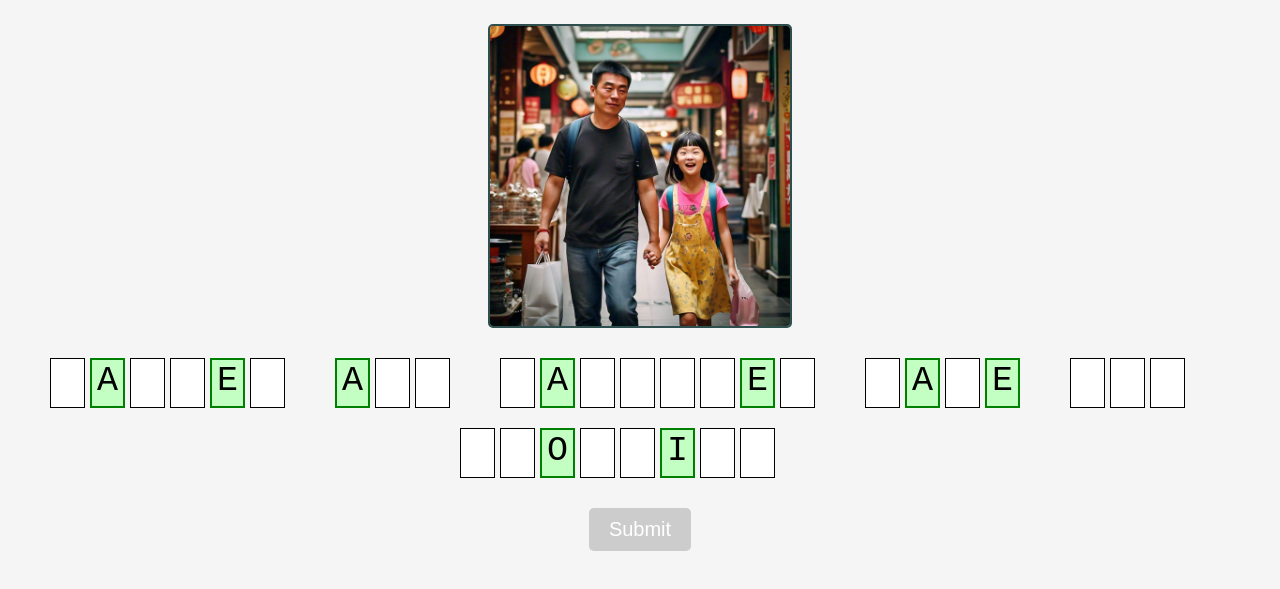
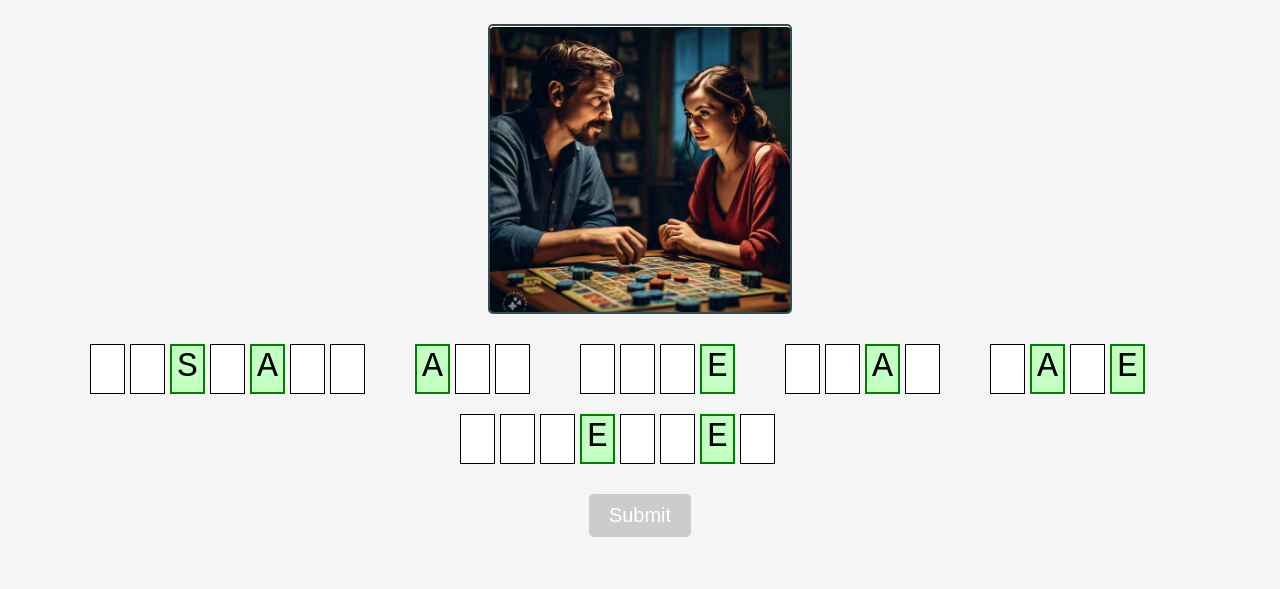
Before and after one commit to onebione/onebione.github.io, a plain HTML site: page idea1/Section 3/AI_Images.html in a window 1280 px wide. Shown: the part 67-656 px from the top of the page. Drawn offline with Linux system fonts and the light colour scheme.

Commit message:
new sentence

```diff
--- a/idea1/Section 3/AI_Images.html
+++ b/idea1/Section 3/AI_Images.html
@@ -59,7 +59,7 @@
     </div>
     <hr class="divider">
     <div class="gallery">
-        <img src="fatherdaughter.jpg" alt="Image">
+        <img src="huswife.png" alt="Image">
     </div>
     <form id="textarea-form">
         <div class="sentence-seg" id="textarea-container"></div>
--- a/idea1/Section 3/events.js
+++ b/idea1/Section 3/events.js
@@ -72,7 +72,7 @@ export function handicapFreebie() {
         const charIndex = textarea.dataset.charIndex;
         const x = sentence.split(' ')[wordIndex][charIndex];
         const y = x.toUpperCase();
-        if ( y == 'A' || y == 'E' || y == 'I' || y == 'O')
+        if ( y == 'A' || y == 'E' || y == 'S')
         {
           textarea.value = x;
           textarea.classList.add('valid-input');
--- a/idea1/Section 3/main.js
+++ b/idea1/Section 3/main.js
@@ -2,7 +2,7 @@ import { createElementsFromSentence, resetSentence } from './elements.js';
 import { addEventListeners, handicapFreebie } from './events.js';
 import { initializeModal } from './modal.js';
 
-const sentence = "father and daughter have fun shopping";
+const sentence = "Husband and wife play game together";
 
 document.addEventListener('DOMContentLoaded', () => {
     createElementsFromSentence(sentence);
```
Also changed, not shown: idea1/Section 3/huswife.png (added), idea1/Section 3/workplay.jpg (deleted).
